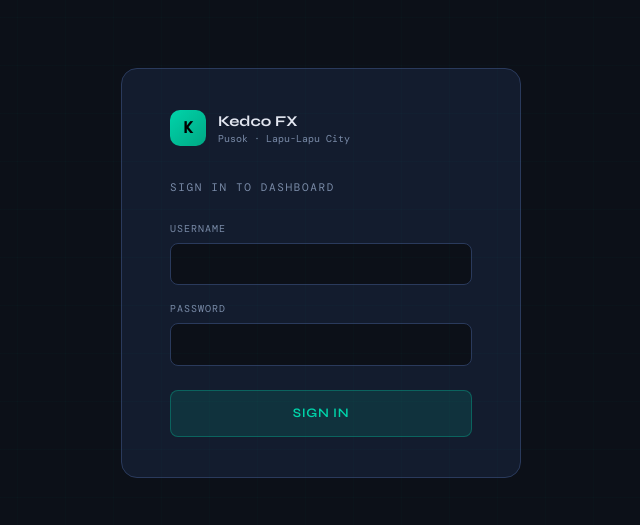
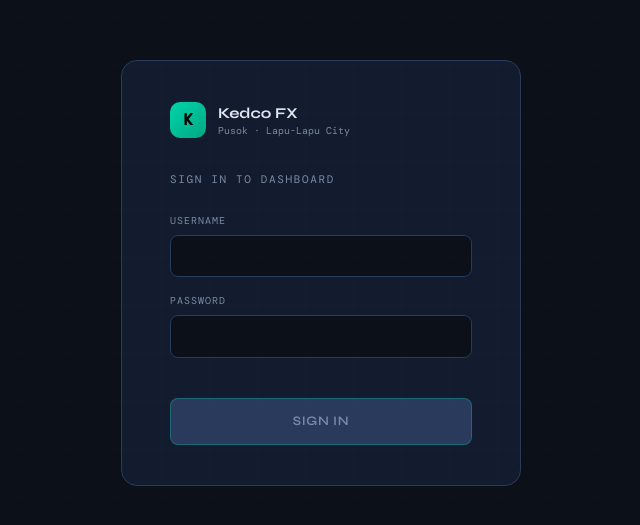
Before and after one commit to Shazam14/kedco-board, a Next.js app: page /login in a window 1280 px wide. Shown: the part 127-652 px from the top of the page, without its empty margins (319-959 px from the left). Built offline with nearby package versions, Linux system fonts and the light colour scheme.

Commit message:
add Cloudflare Turnstile to login page
Embeds the Turnstile widget on the login form and verifies the token
in the Next.js route before forwarding credentials to the Python API.

Co-Authored-By: c-ant-ethics

```diff
--- a/src/app/api/auth/login/route.ts
+++ b/src/app/api/auth/login/route.ts
@@ -5,10 +5,20 @@ const AUTH_COOKIE = process.env.AUTH_COOKIE ?? 'kedco_token';
 const IS_PROD = process.env.NODE_ENV === 'production';
 
 export async function POST(req: NextRequest) {
-  const { username, password } = await req.json();
+  const { username, password, cfToken } = await req.json();
 
   if (!username || !password) {
     return NextResponse.json({ error: 'Missing credentials' }, { status: 400 });
+  }
+
+  const verifyRes = await fetch('https://challenges.cloudflare.com/turnstile/v0/siteverify', {
+    method: 'POST',
+    headers: { 'Content-Type': 'application/json' },
+    body: JSON.stringify({ secret: process.env.TURNSTILE_SECRET_KEY, response: cfToken }),
+  });
+  const verifyData = await verifyRes.json();
+  if (!verifyData.success) {
+    return NextResponse.json({ error: 'Verification failed. Please try again.' }, { status: 400 });
   }
 
   const result = await loginToApi(username, password);
--- a/src/app/login/page.tsx
+++ b/src/app/login/page.tsx
@@ -1,5 +1,6 @@
 'use client';
 import { useState, useEffect, Suspense } from 'react';
+import Script from 'next/script';
 import { useRouter, useSearchParams } from 'next/navigation';
 
 function LoginForm() {
@@ -10,9 +11,11 @@ function LoginForm() {
   const [error, setError] = useState('');
   const [loading, setLoading] = useState(false);
   const [idleMsg, setIdleMsg] = useState(false);
+  const [cfToken, setCfToken] = useState('');
 
   useEffect(() => {
     if (searchParams.get('reason') === 'idle') setIdleMsg(true);
+    (window as any).handleTurnstile = (token: string) => setCfToken(token);
   }, [searchParams]);
 
   async function handleSubmit(e: React.FormEvent) {
@@ -23,7 +26,7 @@ function LoginForm() {
       const res = await fetch('/api/auth/login', {
         method: 'POST',
         headers: { 'Content-Type': 'application/json' },
-        body: JSON.stringify({ username, password }),
+        body: JSON.stringify({ username, password, cfToken }),
       });
       const data = await res.json();
       if (!res.ok) {
@@ -94,14 +97,17 @@ function LoginForm() {
             </div>
           )}
 
+          <div className="cf-turnstile" data-sitekey="0x4AAAAAADCyhLNEN4SvhkFe" data-callback="handleTurnstile" data-theme="dark" />
+
           <button
             type="submit"
-            disabled={loading}
-            style={{ marginTop:8, padding:'12px', background: loading ? 'var(--border)' : 'rgba(0,212,170,0.12)', border:'1px solid rgba(0,212,170,0.3)', borderRadius:8, color:'#00d4aa', fontSize:13, fontWeight:600, cursor: loading ? 'not-allowed' : 'pointer', letterSpacing:'0.05em', fontFamily:"'Syne',sans-serif" }}
+            disabled={loading || !cfToken}
+            style={{ marginTop:8, padding:'12px', background: (loading || !cfToken) ? 'var(--border)' : 'rgba(0,212,170,0.12)', border:'1px solid rgba(0,212,170,0.3)', borderRadius:8, color: (loading || !cfToken) ? 'var(--muted)' : '#00d4aa', fontSize:13, fontWeight:600, cursor: (loading || !cfToken) ? 'not-allowed' : 'pointer', letterSpacing:'0.05em', fontFamily:"'Syne',sans-serif" }}
           >
             {loading ? 'SIGNING IN...' : 'SIGN IN'}
           </button>
         </form>
+        <Script src="https://challenges.cloudflare.com/turnstile/v0/api.js" />
       </div>
     </div>
   );
```
